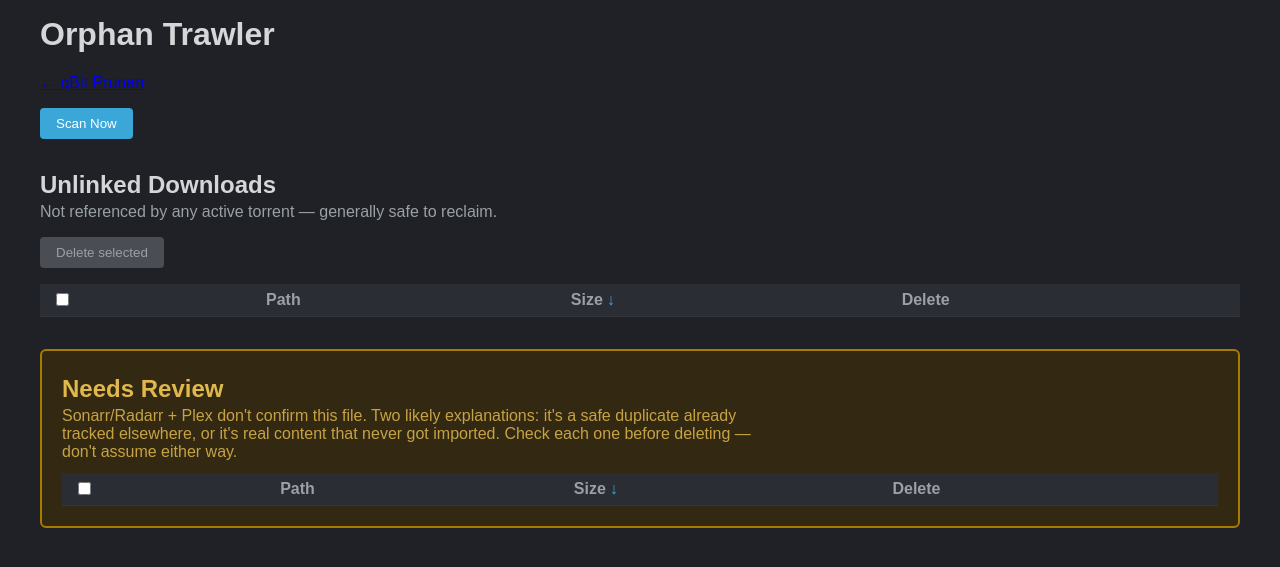
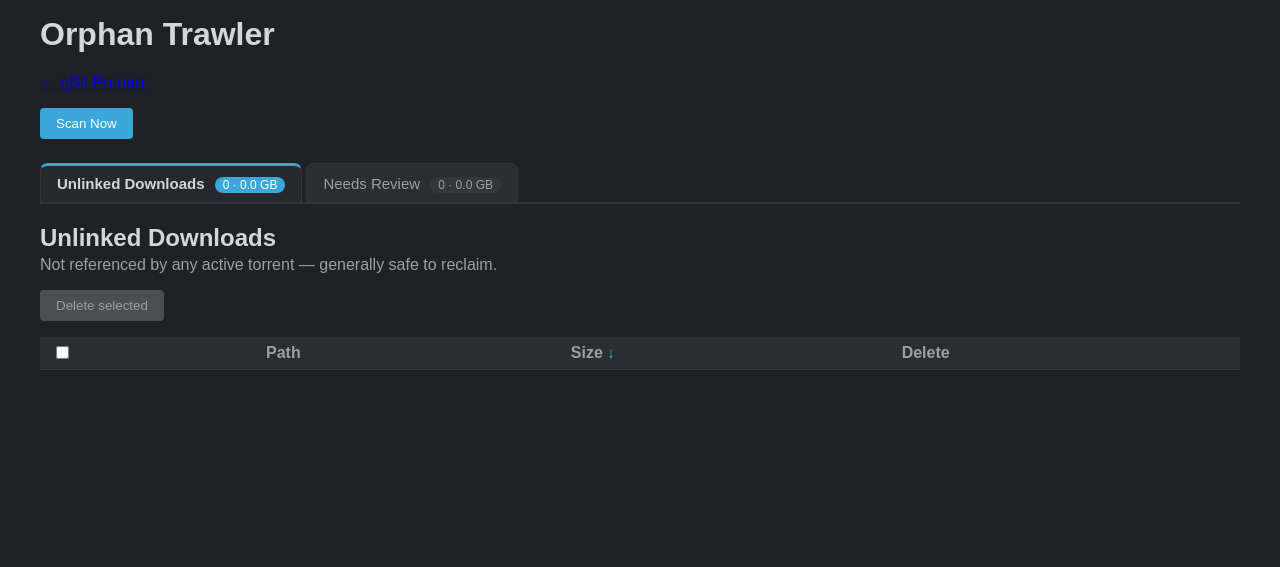
Before and after one commit to MikeTheCanuck/qbit-prunarr, a FastAPI app: page /orphans in a window 1280 px wide. Shown: the top 567 px of the page. Run offline with FastAPI, Linux system fonts and the light colour scheme; lists and menus that the app fills with data are empty.

Commit message:
feat: show Unlinked Downloads and Needs Review as tabs
Stacked sections meant scrolling an unknown distance to reach Needs
Review. They're now two tabs at the top of the results, each with a
count and GB badge, and the page remembers which one you were on
across scans. Needs Review keeps its warning colours on its tab.
Service status collapses behind a toggle; error banners stay visible.

Co-Authored-By: Claude Opus 5.5 <noreply@anthropic.com>
Claude-Session: https://claude.ai/code/session_01749Pe4rs41v4tDdKgVuL86

```diff
--- a/app/templates/orphans.html
+++ b/app/templates/orphans.html
@@ -51,12 +51,26 @@
     th.sortable::after { content: ''; margin-left: 4px; color: var(--accent); }
     th.sort-asc::after { content: '\2191'; }
     th.sort-desc::after { content: '\2193'; }
+    .tabs { display: flex; gap: 4px; margin-top: 24px; border-bottom: 2px solid var(--border); overflow-x: auto; overflow-y: hidden; }
+    .tabs button { font: inherit; font-size: 15px; background: var(--header-bg); color: var(--text-muted); border: 1px solid var(--border);
+      border-bottom: 0; border-radius: 8px 8px 0 0; padding: 9px 16px; margin-bottom: -2px; cursor: pointer; white-space: nowrap; }
+    .tabs button:hover { color: var(--text); background: var(--panel-bg); }
+    .tabs button[aria-selected="true"] { background: var(--panel-bg); color: var(--text); font-weight: 600;
+      border-top: 3px solid var(--accent); border-bottom: 2px solid var(--panel-bg); }
+    .tabs button.review-tab[aria-selected="true"] { border-top-color: var(--warn-border); color: var(--warn-text); }
+    .tab-count { display: inline-block; font-size: 12px; font-weight: 500; margin-left: 6px; padding: 1px 8px; border-radius: 10px;
+      background: var(--border); color: var(--text-muted); }
+    .tabs button[aria-selected="true"] .tab-count { background: var(--accent); color: #fff; }
+    .tabs button.review-tab[aria-selected="true"] .tab-count { background: var(--warn-border); }
+    .tab-panel { display: none; padding-top: 12px; } .tab-panel.active { display: block; }
+    .tab-panel h2 { margin-top: 8px; }
+    details.service-status { margin: 12px 0 0; color: var(--text-muted); }
+    details.service-status summary { cursor: pointer; }
     .needs-review {
       background: var(--warn-bg);
       border: 2px solid var(--warn-border);
       border-radius: 6px;
       padding: 4px 20px 20px;
-      margin-top: 32px;
     }
     .needs-review h2 { color: var(--warn-text); margin-top: 20px; }
     .needs-review .section-subtitle { color: var(--warn-text); opacity: 0.85; }
@@ -78,11 +92,24 @@
   {% if error %}<div class="error-banner">{{ error }}</div>{% endif %}
 
   {% if status_lines %}
-  <ul id="service-status">
-    {% for line in status_lines %}<li>{{ line }}</li>{% endfor %}
-  </ul>
+  <details class="service-status">
+    <summary>Service status</summary>
+    <ul id="service-status">
+      {% for line in status_lines %}<li>{{ line }}</li>{% endfor %}
+    </ul>
+  </details>
   {% endif %}
 
+  {% set download_bytes = download_units | sum(attribute="size_bytes") %}
+  {% set review_bytes = review_candidates | sum(attribute="size_bytes") %}
+  <nav class="tabs" role="tablist">
+    <button type="button" role="tab" data-tab="download">Unlinked Downloads
+      <span class="tab-count">{{ download_units | length }} · {{ "%.1f" % (download_bytes / 1e9) }} GB</span></button>
+    <button type="button" role="tab" data-tab="review" class="review-tab">Needs Review
+      <span class="tab-count">{{ review_candidates | length }} · {{ "%.1f" % (review_bytes / 1e9) }} GB</span></button>
+  </nav>
+
+  <section class="tab-panel" data-panel="download" role="tabpanel">
   <h2>Unlinked Downloads</h2>
   <p class="section-subtitle">Not referenced by any active torrent — generally safe to reclaim.</p>
   <form method="post" action="/orphans/delete" id="download-form">
@@ -109,7 +136,9 @@
       {% endfor %}
     </table>
   </form>
+  </section>
 
+  <section class="tab-panel" data-panel="review" role="tabpanel">
   <div class="needs-review">
     <h2>Needs Review</h2>
     <p class="section-subtitle">Sonarr/Radarr + Plex don't confirm this file. Two likely explanations: it's a safe duplicate already tracked elsewhere, or it's real content that never got imported. Check each one before deleting — don't assume either way.</p>
@@ -131,6 +160,7 @@
       </table>
     </form>
   </div>
+  </section>
 </div>
 
 <script>
@@ -252,6 +282,30 @@
 
   applySort('download-table');
   applySort('review-table');
+
+  // Tabs: remember the last one, and re-apply it after a scan swaps the
+  // results in (the tab row lives inside #scan-results so its counts update).
+  var TAB_KEY = 'orphans-tab';
+  function showTab(name) {
+    var tabs = document.querySelectorAll('.tabs [data-tab]');
+    if (!tabs.length) { return; }
+    var known = Array.prototype.some.call(tabs, function (t) { return t.dataset.tab === name; });
+    if (!known) { name = 'download'; }
+    tabs.forEach(function (t) { t.setAttribute('aria-selected', t.dataset.tab === name ? 'true' : 'false'); });
+    document.querySelectorAll('.tab-panel').forEach(function (p) {
+      p.classList.toggle('active', p.dataset.panel === name);
+    });
+    try { localStorage.setItem(TAB_KEY, name); } catch (e) {}
+  }
+  function currentTab() {
+    try { return localStorage.getItem(TAB_KEY) || 'download'; } catch (e) { return 'download'; }
+  }
+  document.addEventListener('click', function (e) {
+    var tab = e.target.closest('.tabs [data-tab]');
+    if (tab) { showTab(tab.dataset.tab); }
+  });
+  document.addEventListener('htmx:afterSwap', function () { showTab(currentTab()); });
+  showTab(currentTab());
 </script>
 
 </body>
```
Also changed, not shown: app/test_orphans_routes.py (+26 -0 lines).
